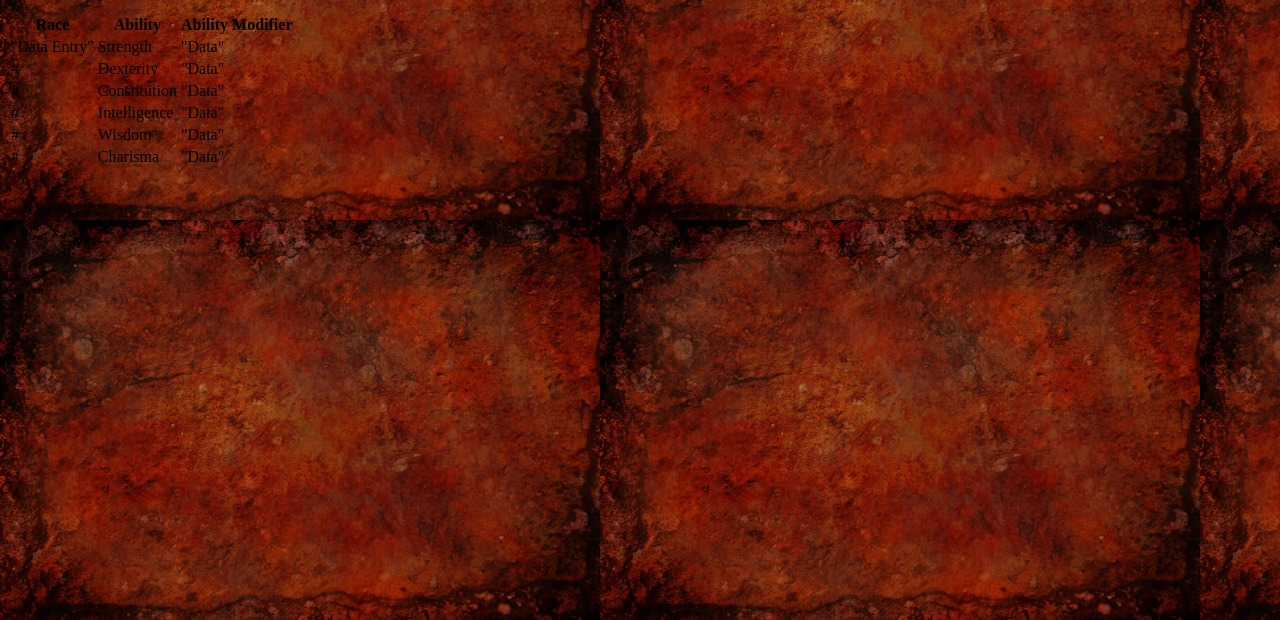
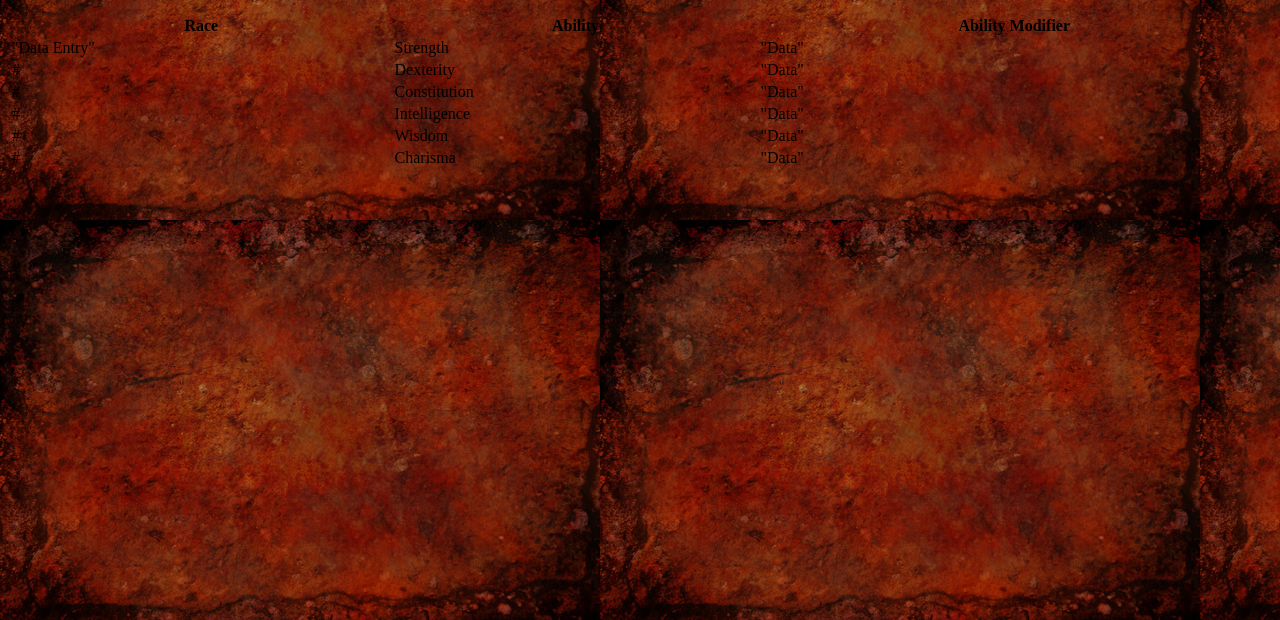
Before and after one commit to Fortiek/CIS280Project, a plain HTML site: page index.html in a window 1280 px wide. Shown: the part 180-800 px from the top of the page. Drawn offline with Linux system fonts and the light colour scheme.

Commit message:
Update index.css
Table work

```diff
--- a/index.css
+++ b/index.css
@@ -23,3 +23,7 @@ p.intro{
 	color:yellow;
 	text-align:center;
 }
+table{
+	border: 1px solid #f000;
+	width:100%;
+}
```
